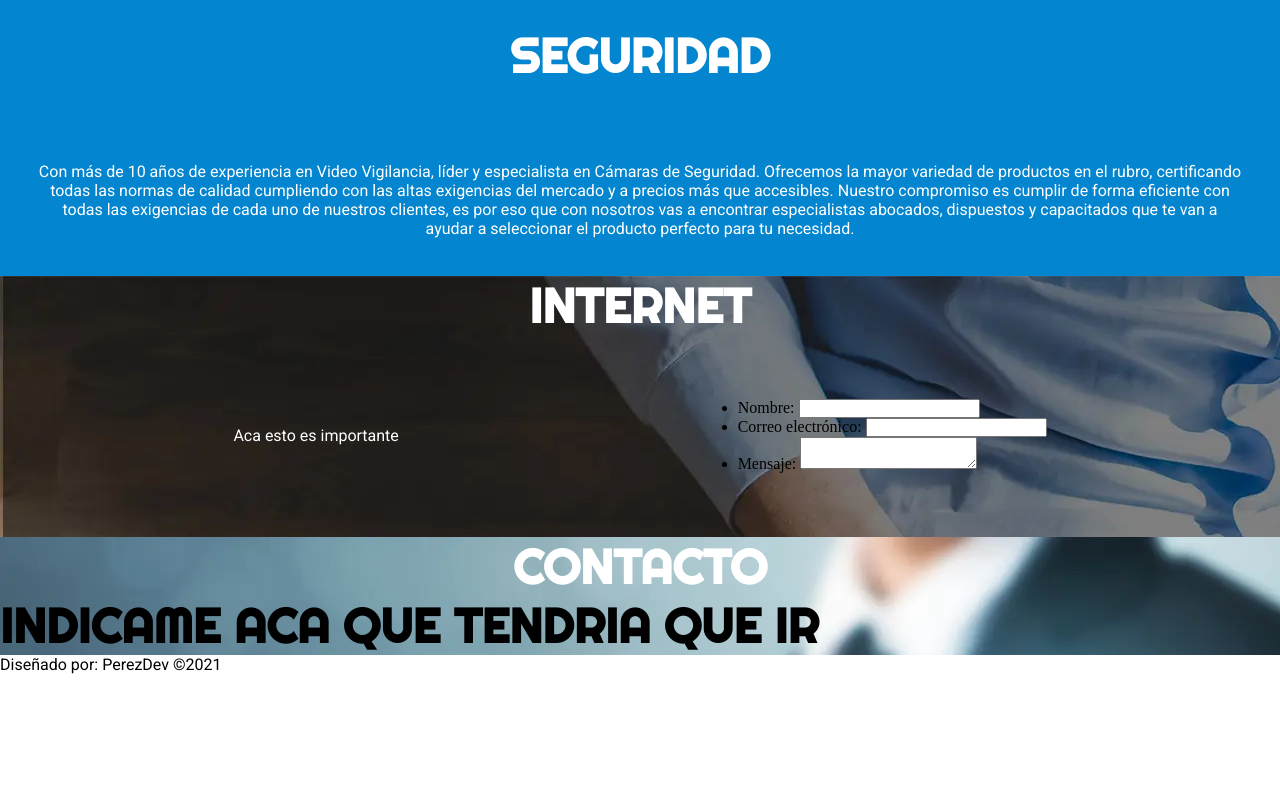
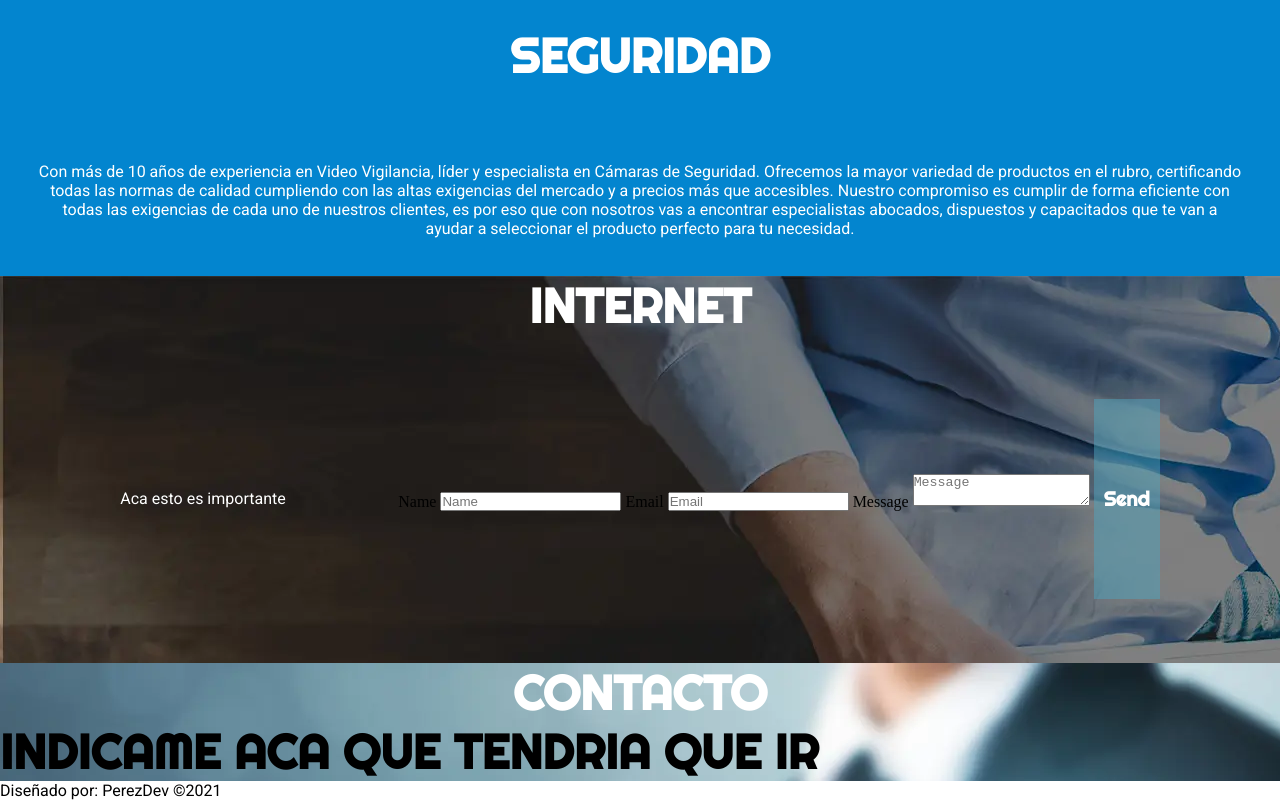
Before and after one commit to EtelS/ArrobaIT, a plain HTML site: page index.html in a window 1280 px wide. Shown: the part 2366-3166 px from the top of the page. Before the commit the page ends 3040 px from the top, so only its background shows below. Drawn offline with Linux system fonts and the light colour scheme.

Commit message:
prueba de form

```diff
--- a/index.html
+++ b/index.html
@@ -58,22 +58,20 @@
         <h1 class="selfcenter">INTERNET</h1>
         <div class="flex container">
             <p class="selfcenter">Aca esto es importante</p>
-            <form action="/my-handling-form-page" method="post">
-                <ul>
-                    <li>
-                      <label for="name">Nombre:</label>
-                      <input type="text" id="name" name="user_name">
-                    </li>
-                    <li>
-                      <label for="mail">Correo electrónico:</label>
-                      <input type="email" id="mail" name="user_mail">
-                    </li>
-                    <li>
-                      <label for="msg">Mensaje:</label>
-                      <textarea id="msg" name="user_message"></textarea>
-                    </li>
-                   </ul>
-            </form>
+            <form action="https://submit-form.com/De3htceO">
+                <label for="name">Name</label>
+                <input type="text" id="name" name="name" placeholder="Name" required="" />
+                <label for="email">Email</label>
+                <input type="email" id="email" name="email" placeholder="Email" required="" />
+                <label for="message">Message</label>
+                <textarea
+                  id="message"
+                  name="message"
+                  placeholder="Message"
+                  required=""
+                ></textarea>
+                <button type="submit">Send</button>
+              </form>
         </div>
     </div>
     <div id="contacto">
```
